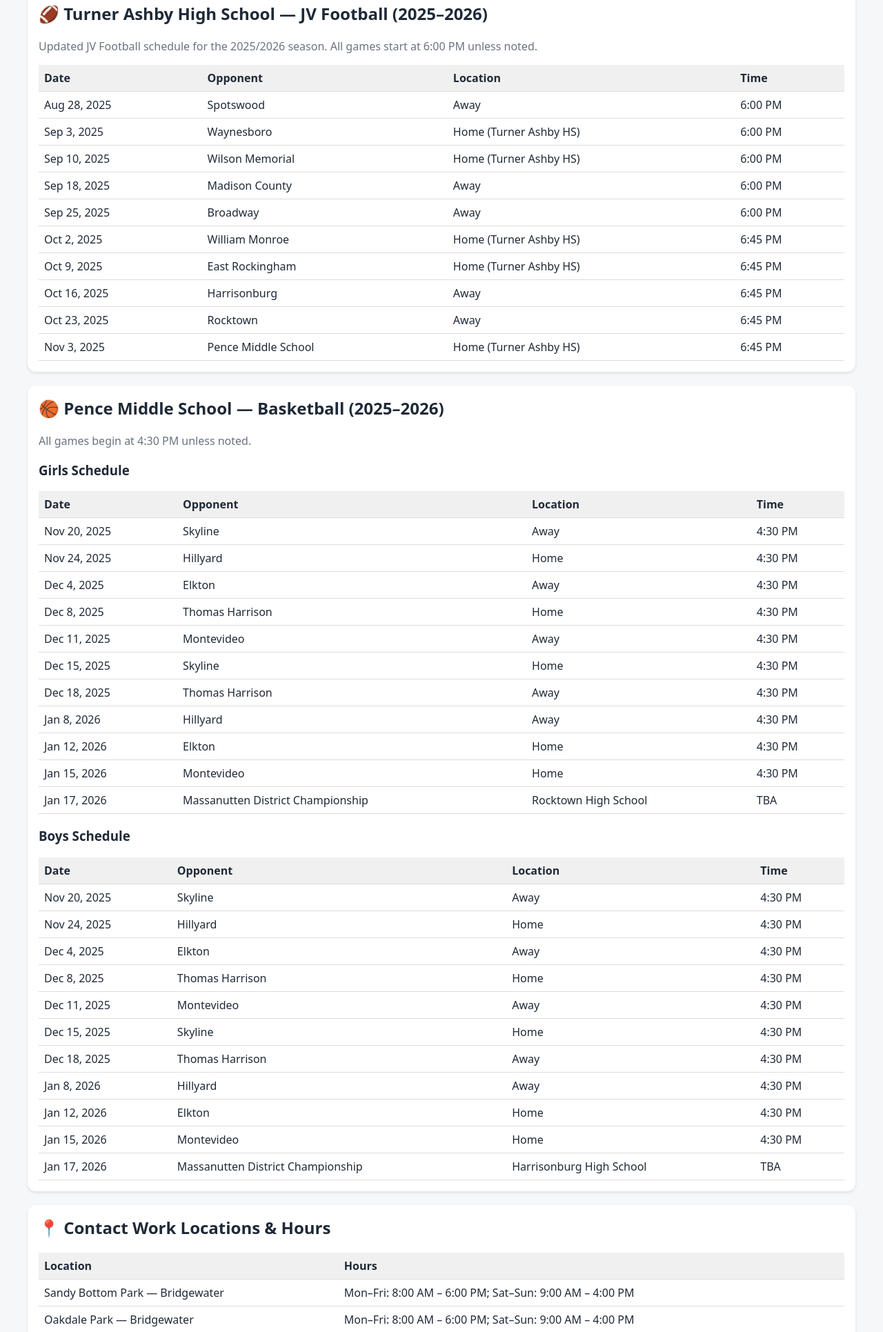
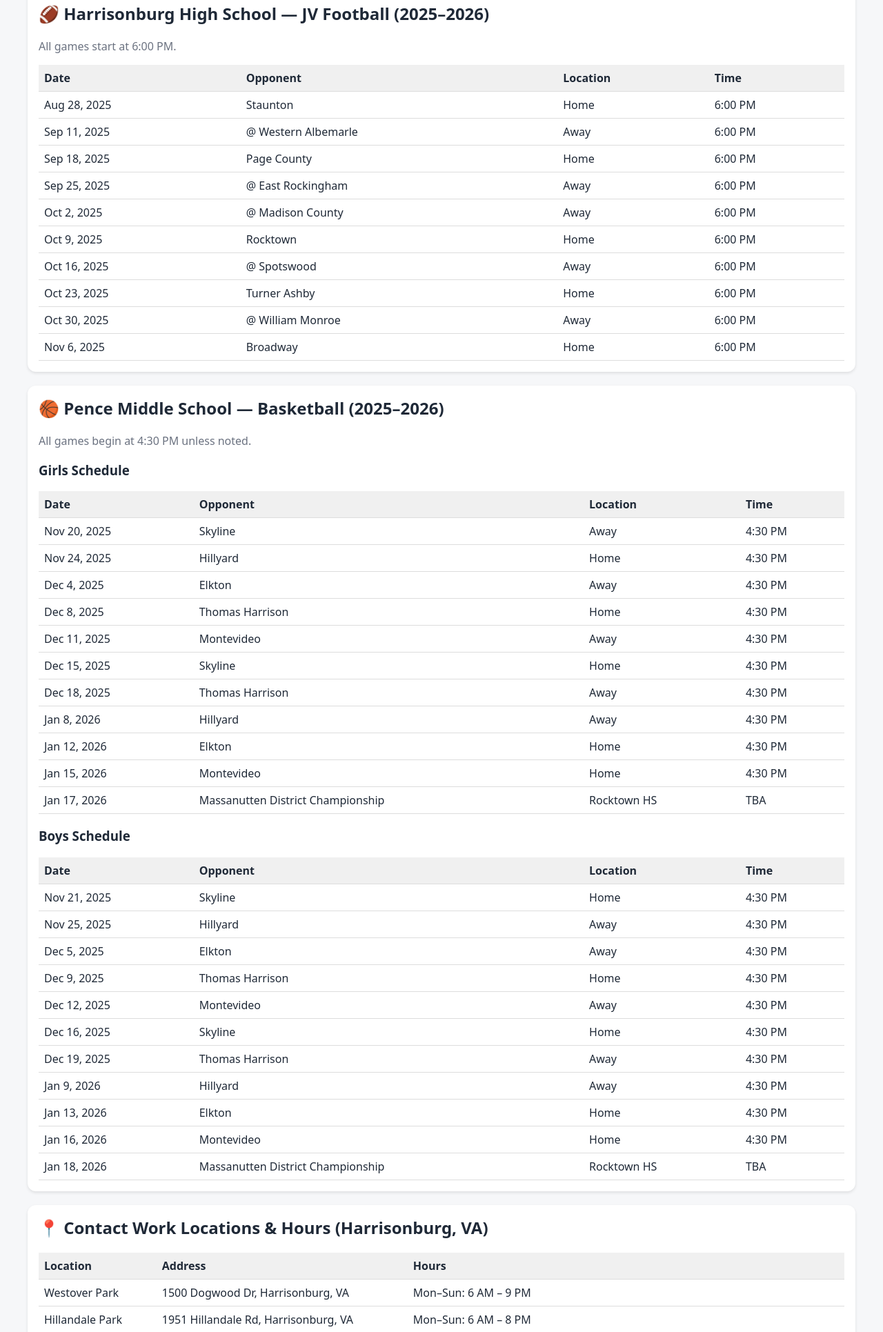
Before and after one commit to zachdavidson145/THMS-Contact-Work, a plain HTML site: page index.html in a window 1280 px wide. Shown: the part 1686-3617 px from the top of the page at 69% size. Drawn offline with Linux system fonts and the light colour scheme.

Commit message:
Update index.html

```diff
--- a/index.html
+++ b/index.html
@@ -63,7 +63,6 @@
       border:0;
     }
 
-    /* Responsive adjustments */
     @media(max-width:768px){
       body{padding:8px;}
       h1{font-size:1.6rem;}
@@ -139,51 +138,51 @@
   </div>
 </section>
 
-  <!-- Turner Ashby Varsity Football -->
+<!-- Harrisonburg High School Varsity Football -->
 <section class="card">
-    <h2>🏈 Turner Ashby High School — Varsity Football (2025–2026)</h2>
-    <p class="lead">Updated Varsity Football schedule for the 2025/2026 season.</p>
+  <h2>🏈 Harrisonburg High School — Varsity Football (2025–2026)</h2>
+  <p class="lead">All games start at 7:00 PM.</p>
   <div class="table-wrap">
     <table>
       <thead>
         <tr><th>Date</th><th>Opponent</th><th>Location</th><th>Time</th></tr>
       </thead>
       <tbody>
-          <tr><td data-label="Date">Aug 29, 2025</td><td data-label="Opponent">Spotswood</td><td data-label="Location">Home (Turner Ashby HS)</td><td data-label="Time">7:00 PM</td></tr>
-          <tr><td data-label="Date">Sep 5, 2025</td><td data-label="Opponent">Waynesboro</td><td data-label="Location">Away</td><td data-label="Time">7:00 PM</td></tr>
-          <tr><td data-label="Date">Sep 12, 2025</td><td data-label="Opponent">Wilson Memorial</td><td data-label="Location">Away</td><td data-label="Time">7:00 PM</td></tr>
-          <tr><td data-label="Date">Sep 19, 2025</td><td data-label="Opponent">Madison County</td><td data-label="Location">Home (Turner Ashby HS)</td><td data-label="Time">7:00 PM</td></tr>
-          <tr><td data-label="Date">Sep 26, 2025</td><td data-label="Opponent">Broadway</td><td data-label="Location">Home (Turner Ashby HS)</td><td data-label="Time">7:00 PM</td></tr>
-          <tr><td data-label="Date">Oct 3, 2025</td><td data-label="Opponent">William Monroe</td><td data-label="Location">Away</td><td data-label="Time">7:00 PM</td></tr>
-          <tr><td data-label="Date">Oct 10, 2025</td><td data-label="Opponent">East Rockingham</td><td data-label="Location">Away</td><td data-label="Time">7:00 PM</td></tr>
-          <tr><td data-label="Date">Oct 17, 2025</td><td data-label="Opponent">Harrisonburg</td><td data-label="Location">Home (Turner Ashby HS)</td><td data-label="Time">7:00 PM</td></tr>
-          <tr><td data-label="Date">Oct 24, 2025</td><td data-label="Opponent">Rocktown</td><td data-label="Location">Away</td><td data-label="Time">7:00 PM</td></tr>
-          <tr><td data-label="Date">Nov 7, 2025</td><td data-label="Opponent">Pence Middle School</td><td data-label="Location">Home (Turner Ashby HS)</td><td data-label="Time">7:00 PM</td></tr>
+        <tr><td data-label="Date">Aug 29, 2025</td><td data-label="Opponent">@ Staunton</td><td data-label="Location">Away</td><td data-label="Time">7:00 PM</td></tr>
+        <tr><td data-label="Date">Sep 12, 2025</td><td data-label="Opponent">Western Albemarle</td><td data-label="Location">Home</td><td data-label="Time">7:00 PM</td></tr>
+        <tr><td data-label="Date">Sep 19, 2025</td><td data-label="Opponent">@ Page County</td><td data-label="Location">Away</td><td data-label="Time">7:00 PM</td></tr>
+        <tr><td data-label="Date">Sep 26, 2025</td><td data-label="Opponent">East Rockingham</td><td data-label="Location">Home</td><td data-label="Time">7:00 PM</td></tr>
+        <tr><td data-label="Date">Oct 3, 2025</td><td data-label="Opponent">Madison County</td><td data-label="Location">Home</td><td data-label="Time">7:00 PM</td></tr>
+        <tr><td data-label="Date">Oct 10, 2025</td><td data-label="Opponent">@ Rocktown</td><td data-label="Location">Away</td><td data-label="Time">7:00 PM</td></tr>
+        <tr><td data-label="Date">Oct 17, 2025</td><td data-label="Opponent">Spotswood</td><td data-label="Location">Home</td><td data-label="Time">7:00 PM</td></tr>
+        <tr><td data-label="Date">Oct 24, 2025</td><td data-label="Opponent">@ Turner Ashby</td><td data-label="Location">Away</td><td data-label="Time">7:00 PM</td></tr>
+        <tr><td data-label="Date">Oct 31, 2025</td><td data-label="Opponent">William Monroe</td><td data-label="Location">Home</td><td data-label="Time">7:00 PM</td></tr>
+        <tr><td data-label="Date">Nov 7, 2025</td><td data-label="Opponent">@ Broadway</td><td data-label="Location">Away</td><td data-label="Time">7:00 PM</td></tr>
       </tbody>
     </table>
   </div>
 </section>
 
-  <!-- Turner Ashby JV Football -->
+<!-- Harrisonburg High School JV Football -->
 <section class="card">
-    <h2>🏈 Turner Ashby High School — JV Football (2025–2026)</h2>
-    <p class="lead">Updated JV Football schedule for the 2025/2026 season. All games start at 6:00 PM unless noted.</p>
+  <h2>🏈 Harrisonburg High School — JV Football (2025–2026)</h2>
+  <p class="lead">All games start at 6:00 PM.</p>
   <div class="table-wrap">
     <table>
       <thead>
         <tr><th>Date</th><th>Opponent</th><th>Location</th><th>Time</th></tr>
       </thead>
       <tbody>
-          <tr><td data-label="Date">Aug 28, 2025</td><td data-label="Opponent">Spotswood</td><td data-label="Location">Away</td><td data-label="Time">6:00 PM</td></tr>
-          <tr><td data-label="Date">Sep 3, 2025</td><td data-label="Opponent">Waynesboro</td><td data-label="Location">Home (Turner Ashby HS)</td><td data-label="Time">6:00 PM</td></tr>
-          <tr><td data-label="Date">Sep 10, 2025</td><td data-label="Opponent">Wilson Memorial</td><td data-label="Location">Home (Turner Ashby HS)</td><td data-label="Time">6:00 PM</td></tr>
-          <tr><td data-label="Date">Sep 18, 2025</td><td data-label="Opponent">Madison County</td><td data-label="Location">Away</td><td data-label="Time">6:00 PM</td></tr>
-          <tr><td data-label="Date">Sep 25, 2025</td><td data-label="Opponent">Broadway</td><td data-label="Location">Away</td><td data-label="Time">6:00 PM</td></tr>
-          <tr><td data-label="Date">Oct 2, 2025</td><td data-label="Opponent">William Monroe</td><td data-label="Location">Home (Turner Ashby HS)</td><td data-label="Time">6:45 PM</td></tr>
-          <tr><td data-label="Date">Oct 9, 2025</td><td data-label="Opponent">East Rockingham</td><td data-label="Location">Home (Turner Ashby HS)</td><td data-label="Time">6:45 PM</td></tr>
-          <tr><td data-label="Date">Oct 16, 2025</td><td data-label="Opponent">Harrisonburg</td><td data-label="Location">Away</td><td data-label="Time">6:45 PM</td></tr>
-          <tr><td data-label="Date">Oct 23, 2025</td><td data-label="Opponent">Rocktown</td><td data-label="Location">Away</td><td data-label="Time">6:45 PM</td></tr>
-          <tr><td data-label="Date">Nov 3, 2025</td><td data-label="Opponent">Pence Middle School</td><td data-label="Location">Home (Turner Ashby HS)</td><td data-label="Time">6:45 PM</td></tr>
+        <tr><td data-label="Date">Aug 28, 2025</td><td data-label="Opponent">Staunton</td><td data-label="Location">Home</td><td data-label="Time">6:00 PM</td></tr>
+        <tr><td data-label="Date">Sep 11, 2025</td><td data-label="Opponent">@ Western Albemarle</td><td data-label="Location">Away</td><td data-label="Time">6:00 PM</td></tr>
+        <tr><td data-label="Date">Sep 18, 2025</td><td data-label="Opponent">Page County</td><td data-label="Location">Home</td><td data-label="Time">6:00 PM</td></tr>
+        <tr><td data-label="Date">Sep 25, 2025</td><td data-label="Opponent">@ East Rockingham</td><td data-label="Location">Away</td><td data-label="Time">6:00 PM</td></tr>
+        <tr><td data-label="Date">Oct 2, 2025</td><td data-label="Opponent">@ Madison County</td><td data-label="Location">Away</td><td data-label="Time">6:00 PM</td></tr>
+        <tr><td data-label="Date">Oct 9, 2025</td><td data-label="Opponent">Rocktown</td><td data-label="Location">Home</td><td data-label="Time">6:00 PM</td></tr>
+        <tr><td data-label="Date">Oct 16, 2025</td><td data-label="Opponent">@ Spotswood</td><td data-label="Location">Away</td><td data-label="Time">6:00 PM</td></tr>
+        <tr><td data-label="Date">Oct 23, 2025</td><td data-label="Opponent">Turner Ashby</td><td data-label="Location">Home</td><td data-label="Time">6:00 PM</td></tr>
+        <tr><td data-label="Date">Oct 30, 2025</td><td data-label="Opponent">@ William Monroe</td><td data-label="Location">Away</td><td data-label="Time">6:00 PM</td></tr>
+        <tr><td data-label="Date">Nov 6, 2025</td><td data-label="Opponent">Broadway</td><td data-label="Location">Home</td><td data-label="Time">6:00 PM</td></tr>
       </tbody>
     </table>
   </div>
@@ -209,7 +208,7 @@
         <tr><td data-label="Date">Jan 8, 2026</td><td data-label="Opponent">Hillyard</td><td data-label="Location">Away</td><td data-label="Time">4:30 PM</td></tr>
         <tr><td data-label="Date">Jan 12, 2026</td><td data-label="Opponent">Elkton</td><td data-label="Location">Home</td><td data-label="Time">4:30 PM</td></tr>
         <tr><td data-label="Date">Jan 15, 2026</td><td data-label="Opponent">Montevideo</td><td data-label="Location">Home</td><td data-label="Time">4:30 PM</td></tr>
-          <tr><td data-label="Date">Jan 17, 2026</td><td data-label="Opponent">Massanutten District Championship</td><td data-label="Location">Rocktown High School</td><td data-label="Time">TBA</td></tr>
+        <tr><td data-label="Date">Jan 17, 2026</td><td data-label="Opponent">Massanutten District Championship</td><td data-label="Location">Rocktown HS</td><td data-label="Time">TBA</td></tr>
       </tbody>
     </table>
   </div>
@@ -219,39 +218,39 @@
     <table>
       <thead><tr><th>Date</th><th>Opponent</th><th>Location</th><th>Time</th></tr></thead>
       <tbody>
-          <tr><td data-label="Date">Nov 20, 2025</td><td data-label="Opponent">Skyline</td><td data-label="Location">Away</td><td data-label="Time">4:30 PM</td></tr>
-          <tr><td data-label="Date">Nov 24, 2025</td><td data-label="Opponent">Hillyard</td><td data-label="Location">Home</td><td data-label="Time">4:30 PM</td></tr>
-          <tr><td data-label="Date">Dec 4, 2025</td><td data-label="Opponent">Elkton</td><td data-label="Location">Away</td><td data-label="Time">4:30 PM</td></tr>
-          <tr><td data-label="Date">Dec 8, 2025</td><td data-label="Opponent">Thomas Harrison</td><td data-label="Location">Home</td><td data-label="Time">4:30 PM</td></tr>
-          <tr><td data-label="Date">Dec 11, 2025</td><td data-label="Opponent">Montevideo</td><td data-label="Location">Away</td><td data-label="Time">4:30 PM</td></tr>
-          <tr><td data-label="Date">Dec 15, 2025</td><td data-label="Opponent">Skyline</td><td data-label="Location">Home</td><td data-label="Time">4:30 PM</td></tr>
-          <tr><td data-label="Date">Dec 18, 2025</td><td data-label="Opponent">Thomas Harrison</td><td data-label="Location">Away</td><td data-label="Time">4:30 PM</td></tr>
-          <tr><td data-label="Date">Jan 8, 2026</td><td data-label="Opponent">Hillyard</td><td data-label="Location">Away</td><td data-label="Time">4:30 PM</td></tr>
-          <tr><td data-label="Date">Jan 12, 2026</td><td data-label="Opponent">Elkton</td><td data-label="Location">Home</td><td data-label="Time">4:30 PM</td></tr>
-          <tr><td data-label="Date">Jan 15, 2026</td><td data-label="Opponent">Montevideo</td><td data-label="Location">Home</td><td data-label="Time">4:30 PM</td></tr>
-          <tr><td data-label="Date">Jan 17, 2026</td><td data-label="Opponent">Massanutten District Championship</td><td data-label="Location">Harrisonburg High School</td><td data-label="Time">TBA</td></tr>
+        <tr><td data-label="Date">Nov 21, 2025</td><td data-label="Opponent">Skyline</td><td data-label="Location">Home</td><td data-label="Time">4:30 PM</td></tr>
+        <tr><td data-label="Date">Nov 25, 2025</td><td data-label="Opponent">Hillyard</td><td data-label="Location">Away</td><td data-label="Time">4:30 PM</td></tr>
+        <tr><td data-label="Date">Dec 5, 2025</td><td data-label="Opponent">Elkton</td><td data-label="Location">Away</td><td data-label="Time">4:30 PM</td></tr>
+        <tr><td data-label="Date">Dec 9, 2025</td><td data-label="Opponent">Thomas Harrison</td><td data-label="Location">Home</td><td data-label="Time">4:30 PM</td></tr>
+        <tr><td data-label="Date">Dec 12, 2025</td><td data-label="Opponent">Montevideo</td><td data-label="Location">Away</td><td data-label="Time">4:30 PM</td></tr>
+        <tr><td data-label="Date">Dec 16, 2025</td><td data-label="Opponent">Skyline</td><td data-label="Location">Home</td><td data-label="Time">4:30 PM</td></tr>
+        <tr><td data-label="Date">Dec 19, 2025</td><td data-label="Opponent">Thomas Harrison</td><td data-label="Location">Away</td><td data-label="Time">4:30 PM</td></tr>
+        <tr><td data-label="Date">Jan 9, 2026</td><td data-label="Opponent">Hillyard</td><td data-label="Location">Away</td><td data-label="Time">4:30 PM</td></tr>
+        <tr><td data-label="Date">Jan 13, 2026</td><td data-label="Opponent">Elkton</td><td data-label="Location">Home</td><td data-label="Time">4:30 PM</td></tr>
+        <tr><td data-label="Date">Jan 16, 2026</td><td data-label="Opponent">Montevideo</td><td data-label="Location">Home</td><td data-label="Time">4:30 PM</td></tr>
+        <tr><td data-label="Date">Jan 18, 2026</td><td data-label="Opponent">Massanutten District Championship</td><td data-label="Location">Rocktown HS</td><td data-label="Time">TBA</td></tr>
       </tbody>
     </table>
   </div>
 </section>
 
-  <!-- Contact Work Locations & Hours -->
+<!-- Contact Work -->
 <section class="card">
-    <h2>📍 Contact Work Locations & Hours</h2>
+  <h2>📍 Contact Work Locations & Hours (Harrisonburg, VA)</h2>
   <div class="table-wrap">
     <table>
       <thead>
-          <tr><th>Location</th><th>Hours</th></tr>
+        <tr><th>Location</th><th>Address</th><th>Hours</th></tr>
       </thead>
       <tbody>
-          <tr><td data-label="Location">Sandy Bottom Park — Bridgewater</td><td data-label="Hours">Mon–Fri: 8:00 AM – 6:00 PM; Sat–Sun: 9:00 AM – 4:00 PM</td></tr>
-          <tr><td data-label="Location">Oakdale Park — Bridgewater</td><td data-label="Hours">Mon–Fri: 8:00 AM – 6:00 PM; Sat–Sun: 9:00 AM – 4:00 PM</td></tr>
-          <tr><td data-label="Location">Smileys Ice Cream — Bridgewater</td><td data-label="Hours">Mon–Thu: 12:00 PM – 10:00 PM; Fri–Sat: 12:00 PM – 11:00 PM; Sun: 12:00 PM – 9:00 PM</td></tr>
-          <tr><td data-label="Location">Mr. J's Bagels & Deli — S High Street, Harrisonburg</td><td data-label="Hours">Mon–Fri: 5:30 AM – 2:00 PM; Sat–Sun: 6:00 AM – 1:45 PM</td></tr>
-          <tr><td data-label="Location">Kline's Dairy Bar — S Main Street, Harrisonburg</td><td data-label="Hours">Mon–Sat: 10:30 AM – 10:00 PM; Sun: 11:30 AM – 10:00 PM</td></tr>
+        <tr><td data-label="Location">Westover Park</td><td data-label="Address">1500 Dogwood Dr, Harrisonburg, VA</td><td data-label="Hours">Mon–Sun: 6 AM – 9 PM</td></tr>
+        <tr><td data-label="Location">Hillandale Park</td><td data-label="Address">1951 Hillandale Rd, Harrisonburg, VA</td><td data-label="Hours">Mon–Sun: 6 AM – 8 PM</td></tr>
+        <tr><td data-label="Location">Mr. J's</td><td data-label="Address">300 S Main St, Harrisonburg, VA</td><td data-label="Hours">Mon–Thu: 11 AM – 8 PM; Fri–Sat: 11 AM – 9 PM; Sun: 12 PM – 6 PM</td></tr>
+        <tr><td data-label="Location">Kline's Dairy Bar</td><td data-label="Address">1001 Reservoir St, Harrisonburg, VA</td><td data-label="Hours">Mon–Sun: 12 PM – 10 PM</td></tr>
       </tbody>
     </table>
   </div>
+</section>
 
     <div class="map">
       <iframe src="https://www.google.com/maps/d/u/0/embed?mid=17yzYOdknWjTqLnzuZ_yW0EP6EWl82Uw&ehbc=2E312F" width="640" height="480"></iframe> allowfullscreen></iframe>
```
Lines whose indentation alone changed are shown as unchanged.
